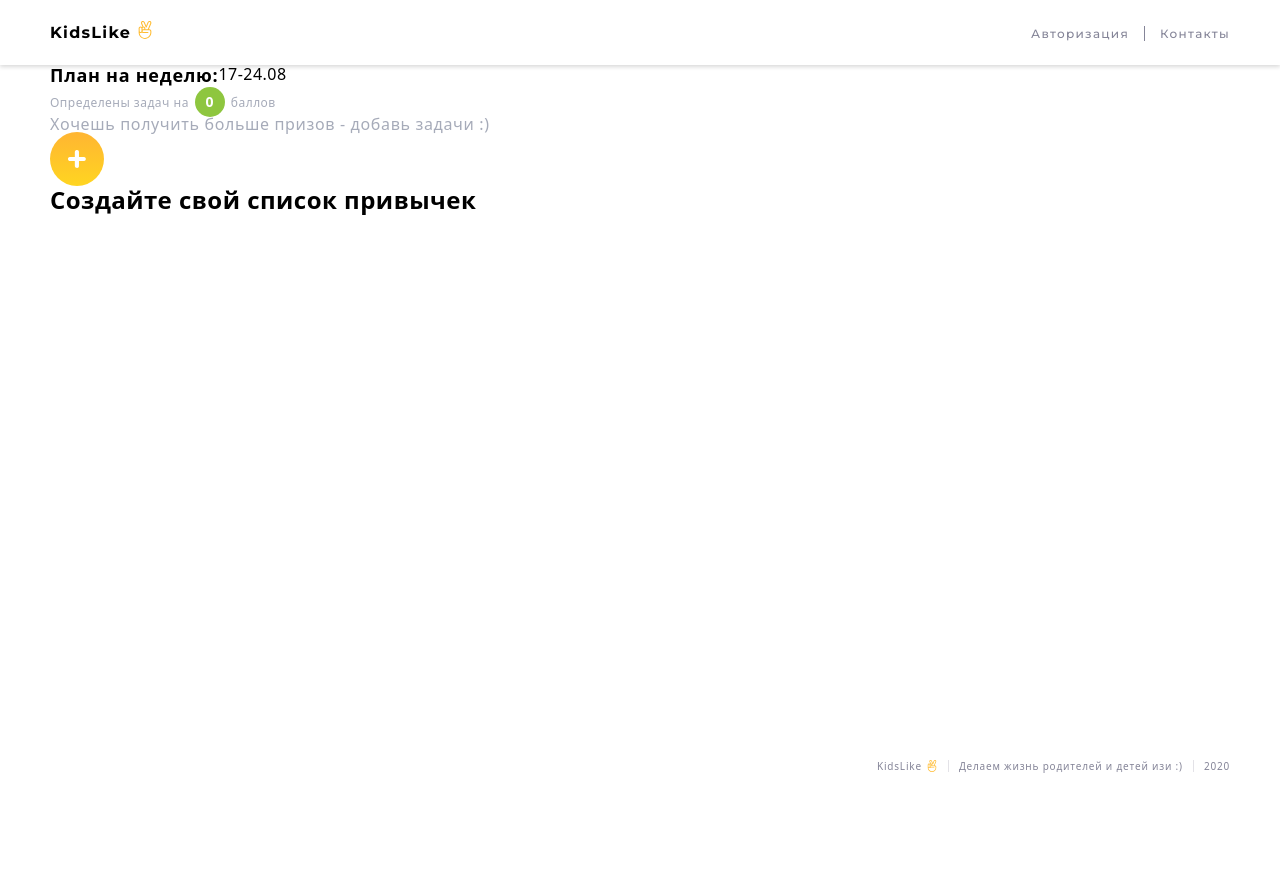
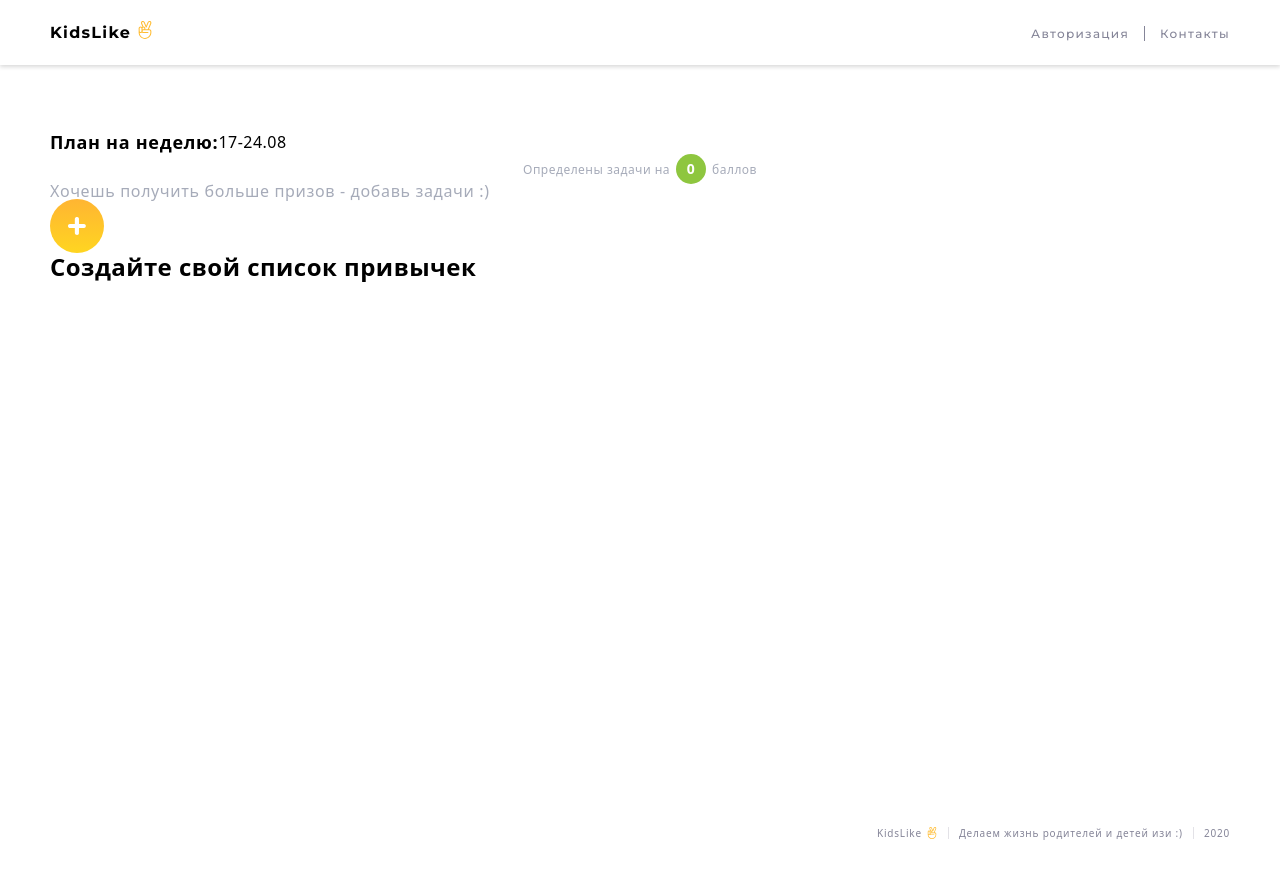
Before and after one commit to DenysPetrenk0/BC8-REACT_team-2, a React (Create React App) app: page /planing in a window 1280 px wide. Shown: the top 878 px of the page. Before the commit the page ends 825 px from the top, so only its background shows below. Built offline with nearby package versions, Linux system fonts and the light colour scheme.

Commit message:
planning-styles

```diff
--- a/src/components/footer/Footer.module.css
+++ b/src/components/footer/Footer.module.css
@@ -1,5 +1,5 @@
 .footerContainer {
-  padding-bottom: 10px;
+  padding-bottom: 81px;
   padding-top: 40px;
   color: #858598;
   font-size: 10px;
--- a/src/components/planningCards/PlanningCards.jsx
+++ b/src/components/planningCards/PlanningCards.jsx
@@ -2,12 +2,14 @@ import { useCallback } from 'react';
 import { useDispatch } from 'react-redux';
 import styles from './PlanningCards.module.css';
 import defaultImg from './image/calendar.webp';
-
+import useWindowDimensions from '../../pages/planning/hooks/wirthHook';
 import { patchActiveTask } from '../../redux/tasks/tasksOperation';
 import PlanningCardItem from './planningCardItem/PlanningCardItem';
+import PlanningPoints from '../planningPoints/PlanningPoints';
 
 const PlanningCards = ({ tasks }) => {
   const dispatch = useDispatch();
+  const { width } = useWindowDimensions();
 
   const onAddActiveTask = useCallback(
     (taskId, dataObj) => {
--- a/src/components/planningCards/PlanningCards.module.css
+++ b/src/components/planningCards/PlanningCards.module.css
@@ -30,19 +30,19 @@
 .cardReward {
   display: inline-block;
   background-color: #5679d7;
-  padding: 3px 10px;
+  padding: 3px 10px 4px 10px;
   font-weight: 500;
   font-size: 10px;
   line-height: 1.2;
   text-align: center;
   letter-spacing: 0.04em;
   text-transform: uppercase;
+  border-radius: 3px;
 
   color: #ffffff;
 }
 
 .cadrFooter {
-  position: relative;
   display: flex;
   justify-content: space-between;
   padding: 14px 20px 17px 20px;
--- a/src/components/planningPoints/PlanningPoints.jsx
+++ b/src/components/planningPoints/PlanningPoints.jsx
@@ -1,12 +1,14 @@
 import styles from './PlanningPoints.module.css';
+import useWindowDimensions from '../../pages/planning/hooks/wirthHook';
 
 const PlanningPoints = ({ tasks }) => {
+  const { width } = useWindowDimensions();
   let sum = 0;
   tasks.map(task => (sum = sum + task.reward));
   return (
     <div className={styles.pointsContainer}>
       <p className={styles.points}>
-        Определены задач на
+        {width > 579 && 'Определены задачи на'}
         <span className={styles.sumPoints}>{sum}</span>
         {sum === 1 && 'бал'}
         {sum > 1 && sum < 5 && sum > 21 && 'балла'}
--- a/src/components/planningPoints/PlanningPoints.module.css
+++ b/src/components/planningPoints/PlanningPoints.module.css
@@ -1,3 +1,12 @@
+.pointsContainer {
+  position: absolute;
+  /* bottom: 0; */
+  padding-top: 14px;
+  padding-bottom: 14px;
+  background-color: #f1f1f1;
+  text-align: center;
+}
+
 .points {
   font-weight: 500;
   font-size: 12px;
@@ -25,3 +34,21 @@
 
   border-radius: 50%;
 }
+
+@media screen and (max-width: 579px) {
+  .points {
+    text-transform: uppercase;
+  }
+}
+
+@media screen and (min-width: 580px) {
+  .pointsContainer {
+    position: static;
+    padding-top: 0;
+    padding-bottom: 0;
+    background-color: transparent;
+  }
+}
+
+@media screen and (min-width: 1180px) {
+}
--- a/src/pages/planning/FormTest.jsx
+++ /dev/null
@@ -1,50 +0,0 @@
-import React, { useCallback, useState } from 'react';
-
-const initialState = {
-  title: '',
-  reward: 0,
-  imageUrl: '',
-};
-
-const FormTest = ({ onAddTask }) => {
-  const [task, setTask] = useState(initialState);
-  const onHandleChange = event => {
-    const { name, value } = event.target;
-    setTask(prev => ({ ...prev, [name]: value }));
-  };
-  const onHandleSubmit = useCallback(
-    event => {
-      event.preventDefault();
-      onAddTask(task);
-      setTask({ ...initialState });
-    },
-    [task, onAddTask],
-  );
-  return (
-    <form onSubmit={onHandleSubmit} autoComplete="on">
-      <input
-        type="text"
-        name="title"
-        value={task.title}
-        minLength="3"
-        required
-        onChange={onHandleChange}
-        label="title"
-      />
-      <input
-        type="number"
-        name="reward"
-        onChange={onHandleChange}
-        value={task.reward}
-        minLength="3"
-        required
-        label="reward"
-      />
-      <button type="submit" className="registerBtn">
-        отправить
-      </button>
-    </form>
-  );
-};
-
-export default FormTest;
--- a/src/pages/planning/Planning.module.css
+++ b/src/pages/planning/Planning.module.css
@@ -1,5 +1,8 @@
+.planningPageContainer {
+  padding-top: 20px;
+}
 .planForWeekContainer {
-  display: flex;
+  text-align: center;
 }
 .planningTitle {
   font-size: 18px;
@@ -16,3 +19,26 @@
 
   color: #a6abb9;
 }
+
+@media screen and (min-width: 580px) {
+  .planningPageContainer {
+    padding-top: 40px;
+  }
+  .planForWeekContainer {
+    display: flex;
+    justify-content: center;
+    align-items: center;
+    margin-bottom: 30px;
+  }
+}
+
+@media screen and (min-width: 1180px) {
+  .planningPageContainer {
+    padding-top: 67px;
+  }
+  .planForWeekContainer {
+    display: flex;
+    justify-content: flex-start;
+    margin-bottom: 0;
+  }
+}
--- a/src/pages/planning/PlanningPage.js
+++ b/src/pages/planning/PlanningPage.js
@@ -6,13 +6,14 @@ import { addTask } from '../../redux/tasks/tasksOperation';
 import PlanningPoints from '../../components/planningPoints/PlanningPoints';
 import PlanningCards from '../../components/planningCards/PlanningCards';
 import { useSelector } from 'react-redux';
-import FormTest from './FormTest';
 import NewTaskModal from '../../components/taskModal/newTaskModal/NewTaskModal';
 import AddCustomTask from '../../components/addCustomTask/AddCustomTask';
+import useWindowDimensions from './hooks/wirthHook';
 
 const PlanningPage = () => {
   const dispatch = useDispatch();
   const tasks = useSelector(getTasks);
+  const { width } = useWindowDimensions();
 
   // create task for form
   const onAddTask = useCallback(
@@ -22,20 +23,19 @@ const PlanningPage = () => {
     [dispatch],
   );
 
-  // get tasks
-  // только активные или все таски?
-  // const tasks = useSelector(getActiveTask);
   return (
     <>
-      <div>
+      <div className={styles.planningPageContainer}>
         <div className={styles.planForWeekContainer}>
           <h2 className={styles.planningTitle}>План на неделю:</h2>
           <p>17-24.08</p>
         </div>
         <PlanningPoints tasks={tasks} />
-        <p className={styles.motivationalText}>
-          Хочешь получить больше призов - добавь задачи :)
-        </p>
+        {width > 579 && (
+          <p className={styles.motivationalText}>
+            Хочешь получить больше призов - добавь задачи :)
+          </p>
+        )}
         <NewTaskModal onAddTask={onAddTask} />
         <AddCustomTask />
       </div>
--- /dev/null
+++ b/src/pages/planning/hooks/wirthHook.js
@@ -0,0 +1,31 @@
+import { useState, useEffect } from 'react';
+
+export default function useWindowDimensions() {
+  const hasWindow = typeof window !== 'undefined';
+
+  function getWindowDimensions() {
+    const width = hasWindow ? window.innerWidth : null;
+    const height = hasWindow ? window.innerHeight : null;
+    return {
+      width,
+      height,
+    };
+  }
+
+  const [windowDimensions, setWindowDimensions] = useState(
+    getWindowDimensions(),
+  );
+
+  useEffect(() => {
+    if (hasWindow) {
+      function handleResize() {
+        setWindowDimensions(getWindowDimensions());
+      }
+
+      window.addEventListener('resize', handleResize);
+      return () => window.removeEventListener('resize', handleResize);
+    }
+  }, [hasWindow, getWindowDimensions]);
+
+  return windowDimensions;
+}
```
